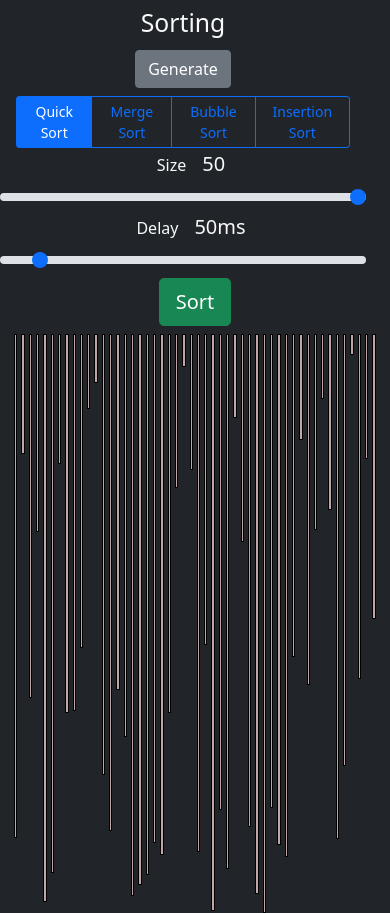
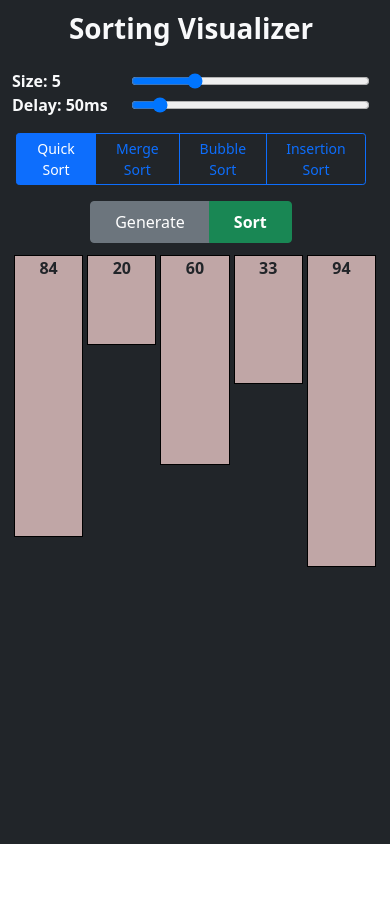
Before and after one commit to mohit718/Visualizer, a React (Create React App) app: page / in a window 390 px wide. After the commit the page ends 844 px from the top, so only its background shows below. Built offline with nearby package versions, Linux system fonts and the light colour scheme.

Commit message:
Array size fix, overflow fix, responsive fix

```diff
--- a/src/SortingVisualizer/NavBar.jsx
+++ b/src/SortingVisualizer/NavBar.jsx
@@ -10,18 +10,8 @@ const sortingTechniques = [
   { label: "Insertion Sort", value: INSERTION },
 ];
 
-const getMaxSize = () => {
-  let maxSize = 50;
-  let width = window.innerWidth;
-  if (width >= 540) {
-    maxSize = 90;
-  } else if (width >= 1024) {
-    maxSize = 150;
-  }
-  return maxSize;
-};
-
 export default function NavBar({
+  maxSize,
   isActive,
   onToggle,
   onGenerate,
@@ -31,7 +21,13 @@ export default function NavBar({
 }) {
   const [sortTechnique, setSortTechnique] = useState(QUICK);
   const [animationDelay, setAnimationDelay] = useState(50);
-  const [arraySize, setArraySize] = useState(50);
+  const [arraySize, setArraySize] = useState(5);
+
+  const getMaxSize = () => {
+    let width = window.innerWidth;
+    let maxSize = Math.floor(width / 35);
+    return maxSize;
+  };
 
   useEffect(() => {
     onSetSortTechnique(sortTechnique);
@@ -46,20 +42,43 @@ export default function NavBar({
   }, [arraySize, onSizeChange]);
 
   return (
-    <nav className="navbar navbar-expand-xl navbar-dark bg-dark">
-      <div className="col-12 col-xl-2 row">
-        <h2 className="text-light">Sorting</h2>
-      </div>
-      <div className="col-12 col-xl-5 px-3 row">
-        <div className="col-12 col-md-2 my-1">
-          <button
-            className="btn btn-secondary"
-            onClick={onGenerate}
-            disabled={isActive}>
-            Generate
-          </button>
+    <nav className="navbar navbar-expand-xl navbar-dark bg-dark container-fluid text-light">
+      <div className="row g-0 gx-2 gy-3 w-100 p-1 p-lg-3">
+        <h2 className="col-12 text-light fs-1 fw-bold mb-4">Sorting Visualizer</h2>
+        {/* size-bar */}
+        <div className="col-12 col-lg-2 row g-0">
+          <span className="text-start fw-bolder fs-6 text-nowrap col-4 col-lg-12">
+            Size: {arraySize}
+          </span>
+          <input
+            type="range"
+            className="col-8 col-lg-11"
+            id="array-size"
+            min="3"
+            max={getMaxSize()}
+            disabled={isActive}
+            value={arraySize}
+            onChange={(e) => setArraySize(e.target.value)}
+          />
         </div>
-        <div className="col-12 col-md-10 my-1 btn-group" role="group">
+        {/* delay-bar */}
+        <div className="col-12 col-lg-2 row g-0">
+          <span className="text-start fw-bolder fs-6 text-nowrap col-4 col-lg-12">
+            Delay: {animationDelay}ms
+          </span>
+          <input
+            type="range"
+            className="col-8 col-lg-11"
+            id="animation-delay"
+            min="5"
+            max="500"
+            disabled={isActive}
+            value={animationDelay}
+            onChange={(e) => setAnimationDelay(e.target.value)}
+          />
+        </div>
+        {/* sorting-techniques */}
+        <div className="col-12 col-lg-6 btn-group" role="group">
           {sortingTechniques.map(({ label, value }) => {
             return (
               <button
@@ -69,53 +88,31 @@ export default function NavBar({
                   (sortTechnique === value && "active")
                 }
                 disabled={isActive}
-                onClick={() => setSortTechnique(value)}>
+                onClick={() => setSortTechnique(value)}
+              >
                 {label}
               </button>
             );
           })}
         </div>
-      </div>
-      <div className="col-12 col-xl-4 row">
-        <div className="col-12 col-lg-6">
-          <label htmlFor="array-size" className="form-label text-light mx-3">
-            Size
-          </label>
-          <span className="text-light h5">{arraySize}</span>
-          <input
-            type="range"
-            className="form-range"
-            id="array-size"
-            min="10"
-            max={getMaxSize()}
-            disabled={isActive}
-            onChange={e => setArraySize(e.target.value)}
-          />
+        {/* generate-sort-buttons */}
+        <div className="col-12 col-lg-2">
+          <div className="btn-group" role="group">
+            <button
+              className="btn p-2 px-4 btn-secondary"
+              onClick={onGenerate}
+              disabled={isActive}
+            >
+              Generate
+            </button>
+            <button
+              className={"fw-bold btn p-2 px-4 " + (isActive ? "btn-danger" : "btn-success")}
+              onClick={onToggle}
+            >
+              {isActive ? "Stop" : "Sort"}
+            </button>
+          </div>
         </div>
-        <div className="col-12 col-lg-6">
-          <label
-            htmlFor="animation-delay"
-            className="form-label text-light mx-3">
-            Delay
-          </label>
-          <span className="text-light h5">{animationDelay}ms</span>
-          <input
-            type="range"
-            className="form-range"
-            id="animation-delay"
-            min="5"
-            max="500"
-            disabled={isActive}
-            onChange={e => setAnimationDelay(e.target.value)}
-          />
-        </div>
-      </div>
-      <div className="col-12 col-xl-1 ">
-        <button
-          className={"btn btn-lg " + (isActive ? "btn-danger" : "btn-success")}
-          onClick={onToggle}>
-          {isActive ? "Stop" : "Sort"}
-        </button>
       </div>
     </nav>
   );
--- a/src/SortingVisualizer/SortingVisualizer.jsx
+++ b/src/SortingVisualizer/SortingVisualizer.jsx
@@ -40,14 +40,14 @@ export default function SortingVisualizer() {
   };
 
   const stop = () => {
-    timeouts.forEach(timeout => clearTimeout(timeout));
+    timeouts.forEach((timeout) => clearTimeout(timeout));
     setIsActive(false);
     resetBars(array);
   };
 
   const handleSort = () => {
     let newArray = [];
-    array.forEach(x => newArray.push(x));
+    array.forEach((x) => newArray.push(x));
     let animations = [];
     switch (sortTechnique) {
       case BUBBLE:
@@ -86,7 +86,7 @@ export default function SortingVisualizer() {
     );
   };
   return (
-    <div className="main bg-dark">
+    <div className="main bg-dark overflow-hidden">
       <NavBar
         isActive={isActive}
         onToggle={() => (isActive ? stop() : start())}
@@ -95,12 +95,15 @@ export default function SortingVisualizer() {
         onDelayChange={setAnimationDelay}
         onSizeChange={setArraySize}
       />
-      <div className="d-flex flex-row justify-content-evenly container">
+      <div className="d-flex flex-row justify-content-evenly container-fluid overflow-x-auto">
         {array.map((value, idx) => (
           <div
-            className="bar w-100 "
-            style={{ height: `${value}px` }}
-            key={idx}></div>
+            className="bar w-100"
+            style={{ height: `${(value + 10) * 3}px` }}
+            key={idx}
+          >
+            <span className="fw-bolder text-dark p-1">{value}</span>
+          </div>
         ))}
       </div>
     </div>
--- a/src/utilities/Animation.js
+++ b/src/utilities/Animation.js
@@ -52,7 +52,7 @@ export const resetBars = (arr = null) => {
 };
 
 const updateHeight = (node, newHeight) => {
-  node.style.height = `${newHeight}px`;
+  node.style.height = `${(newHeight + 10) * 3}px`;
 };
 
 const swapHeights = (nodeA, nodeB) => {
--- a/src/utilities/Random.js
+++ b/src/utilities/Random.js
@@ -1,10 +1,10 @@
 export const getRandomInt = (min, max) => {
   return Math.floor(Math.random() * (max - min + 1) + min);
 };
-export const getRandomArray = size => {
+export const getRandomArray = (size) => {
   let arr = [];
   for (let i = 0; i < size; i++) {
-    arr.push(getRandomInt(5, 600));
+    arr.push(getRandomInt(1, 99));
   }
   return arr;
 };
```
Also changed, not shown: 1 other file (tests, documents, lock files or other folders).
